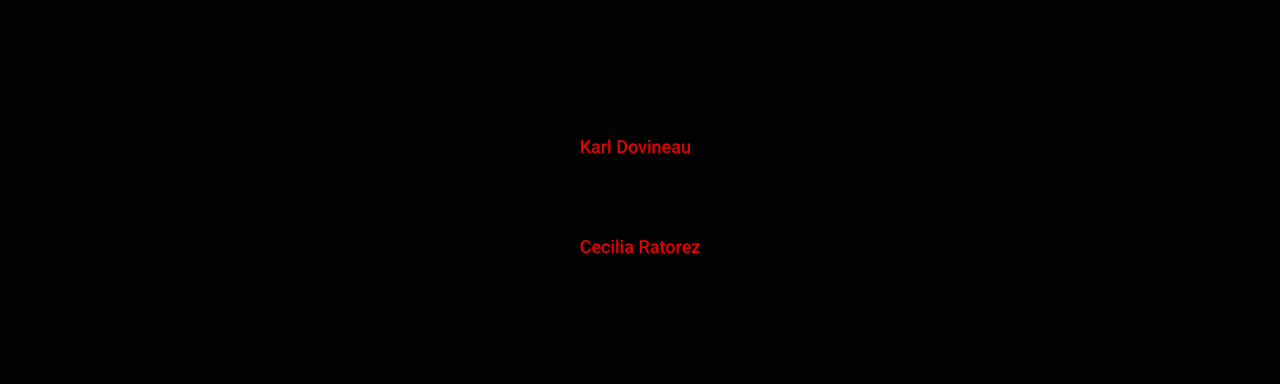
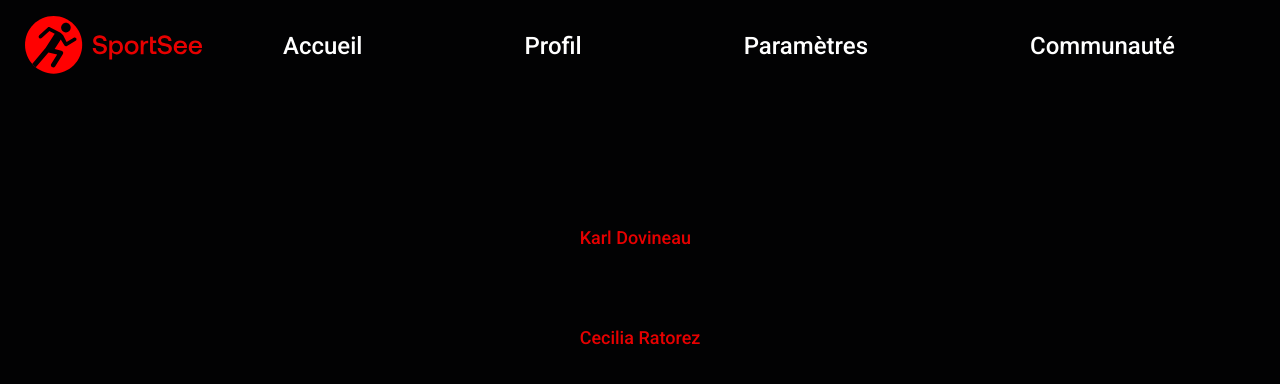
Before and after one commit to sophapojul/p12-sportsee, a React (Create React App) app: page / in a window 1280 px wide. Shown: the top 384 px of the page. Built offline with nearby package versions, Linux system fonts and the light colour scheme.

Commit message:
feat(header navTop & routes): add header with navigation bar on the top and complete Root layout

```diff
--- /dev/null
+++ b/src/components/header/Header.module.scss
@@ -0,0 +1,8 @@
+@use 'styles/abstracts' as a;
+
+.header {
+  background-color: a.$bg-nav;
+  display: flex;
+  align-items: center;
+  padding: 0 1.5rem;
+}
--- /dev/null
+++ b/src/components/header/index.tsx
@@ -0,0 +1,20 @@
+import NavTop from 'components/navTop';
+import { ReactComponent as Logo } from 'assets/logo.svg';
+import styles from './Header.module.scss';
+
+/**
+ * Return a JSX element that is a header with a className of header.
+ * The header contains a Logo and a NavTop.
+ * The Logo and NavTop are imported from the Logo.tsx and NavTop.tsx files.
+ * The styles.header is the header class in the Header.module.scss file.
+ * @returns JSX.Element to render the header with a Logo and a NavTop
+ */
+function Header() {
+  return (
+    <header className={styles.header}>
+      <Logo />
+      <NavTop />
+    </header>
+  );
+}
+export default Header;
--- /dev/null
+++ b/src/components/navTop/NavTop.module.scss
@@ -0,0 +1,19 @@
+@use 'styles/abstracts' as a;
+@use 'styles/base';
+
+.nav {
+  display: flex;
+  justify-content: space-evenly;
+  flex-grow: 1;
+  align-items: center;
+  height: 91px;
+  background-color: transparent;
+}
+
+.ul {
+  display: flex;
+  justify-content: space-around;
+  width: 100%;
+  list-style: none;
+  font-size: a.$fz-lg;
+}
--- /dev/null
+++ b/src/components/navTop/index.tsx
@@ -0,0 +1,28 @@
+import { NavLink } from 'react-router-dom';
+
+import styles from './NavTop.module.scss';
+
+/**
+ * Return a navbar with links to the different pages of the application as React Element.
+ * @returns JSX.Element to render the navbar
+ */
+export default function NavTop() {
+  return (
+    <nav className={styles.nav}>
+      <ul className={styles.ul}>
+        <li>
+          <NavLink to="/">Accueil</NavLink>
+        </li>
+        <li>
+          <NavLink to="/profile">Profil</NavLink>
+        </li>
+        <li>
+          <NavLink to="/settings">Paramètres</NavLink>
+        </li>
+        <li>
+          <NavLink to="/community">Communauté</NavLink>
+        </li>
+      </ul>
+    </nav>
+  );
+}
--- a/src/routes/Root.tsx
+++ b/src/routes/Root.tsx
@@ -1,10 +1,17 @@
 import { Outlet } from 'react-router-dom';
+
+import Header from 'components/header';
 
 /**
  * Root component to render the header and the outlet
  * @returns JSX.Element to render the root layout element
  */
 function Root() {
-  return <Outlet />;
+  return (
+    <>
+      <Header />
+      <Outlet />
+    </>
+  );
 }
 export default Root;
```
